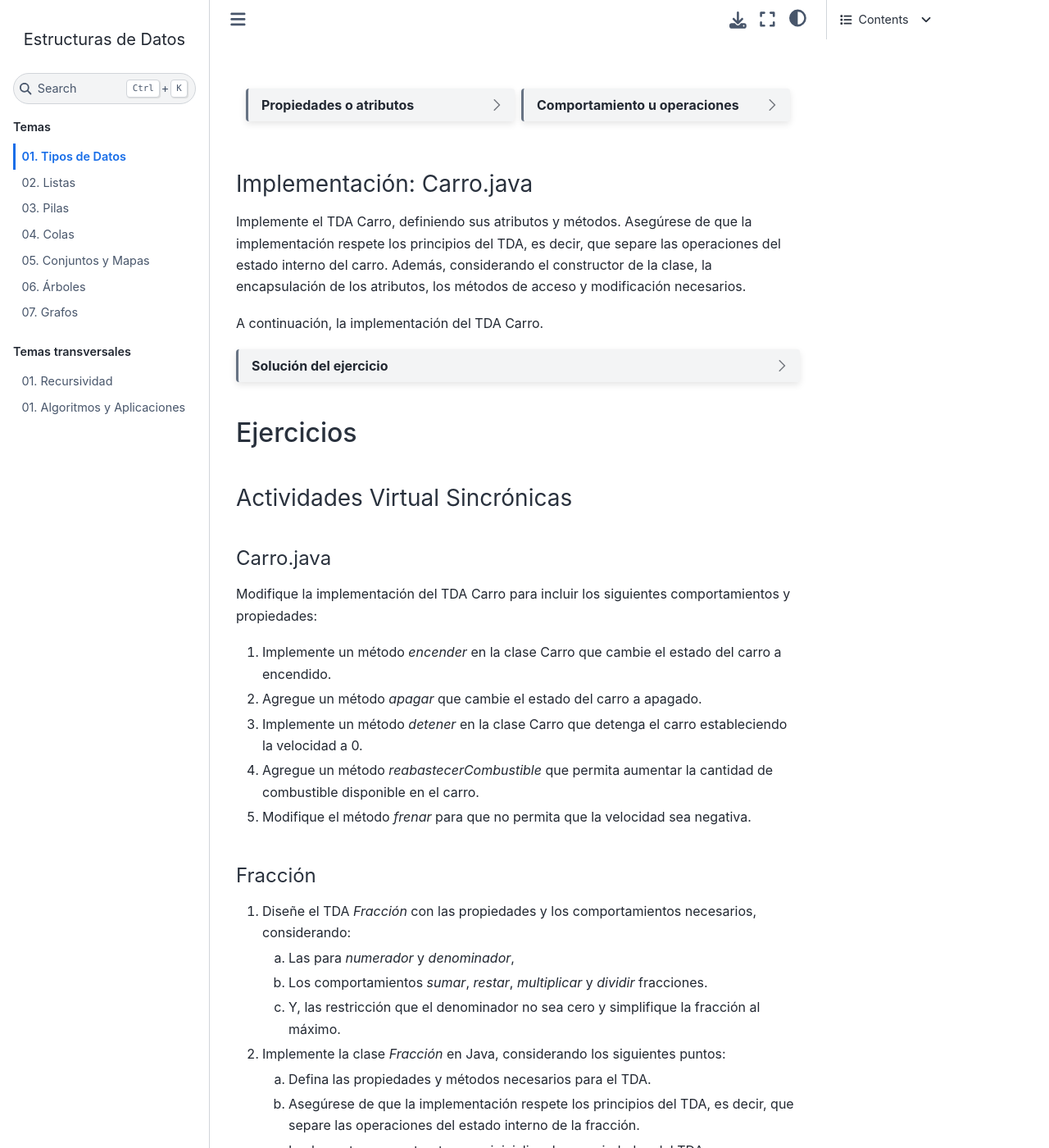
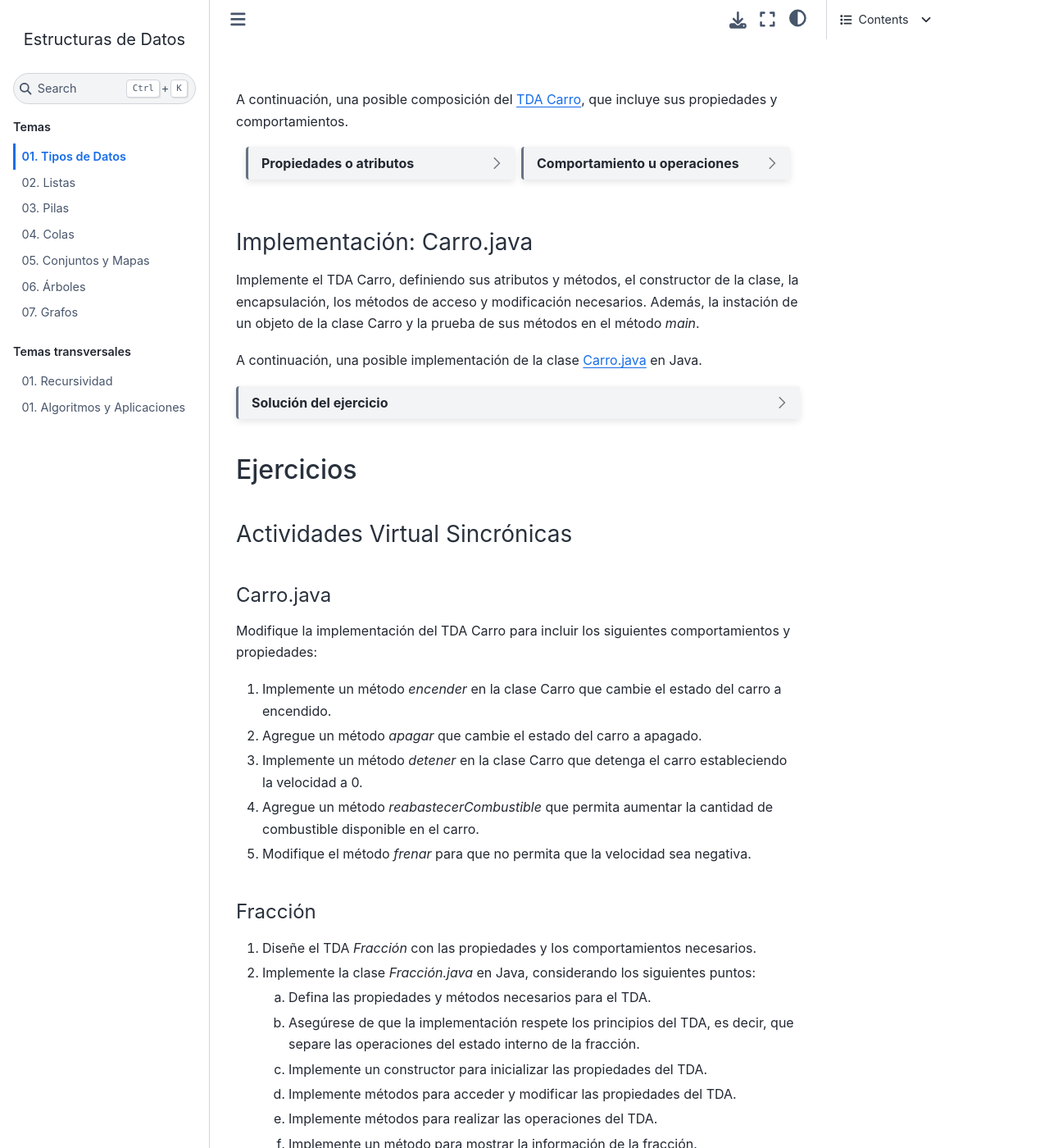
Before and after one commit to CDIAFIEC/FAQs, a Sphinx documentation site: the page built from docs/source/temas/01.tiposdedatos.rst, in a window 1280 px wide and 1400 px high, scrolled down 3806 px. Shown: the whole window at 82% size. Built offline with Sphinx 7.4.7 and the Sphinx Book theme 1.1.4, drawn with Linux system fonts in a browser that asks for light colours; some of the changed text lies outside the part shown.

Commit message:
relabeling

```diff
--- a/docs/source/temas/01.tiposdedatos.rst
+++ b/docs/source/temas/01.tiposdedatos.rst
@@ -214,7 +214,11 @@
 
 .. rst-class:: centered
 
-    Piensa en los comportamientos u operaciones y las propiedades o atributos de un **Carro**.
+    Diseña un **Carro**, piensa en sus propiedades o atributos y en sus comportamientos u operaciones.
+
+A continuación, una posible composición del :ref:`TDA Carro <tda_carro>`, que incluye sus propiedades y comportamientos.
+
+.. _tda_carro:
 
 .. grid:: 1 1 2 2
     :gutter: 2
@@ -247,9 +251,11 @@
 Implementación: Carro.java
 ---------------------------
 
-Implemente el TDA Carro, definiendo sus atributos y métodos. Asegúrese de que la implementación respete los principios del TDA, es decir, que separe las operaciones del estado interno del carro. Además, considerando el constructor de la clase, la encapsulación de los atributos, los métodos de acceso y modificación necesarios.
+Implemente el TDA Carro, definiendo sus atributos y métodos, el constructor de la clase, la encapsulación, los métodos de acceso y modificación necesarios. Además, la instación de un objeto de la clase Carro y la prueba de sus métodos en el método `main`.
 
-A continuación, la implementación del TDA Carro.
+A continuación, una posible implementación de la clase :ref:`Carro.java <clase_carro>` en Java.
+
+.. _clase_carro:
 
 .. dropdown:: Solución del ejercicio
     :animate: fade-in-slide-down
@@ -329,14 +335,8 @@
 Fracción
 ^^^^^^^^
 
-1. Diseñe el TDA `Fracción` con las propiedades y los comportamientos necesarios, considerando:
-
-   a) Las para `numerador` y `denominador`,
-   b) Los comportamientos `sumar`, `restar`, `multiplicar` y `dividir` fracciones.
-   c) Y, las restricción que el denominador no sea cero y simplifique la fracción al máximo.
-
-
-2. Implemente la clase `Fracción` en Java, considerando los siguientes puntos:
+1. Diseñe el TDA `Fracción` con las propiedades y los comportamientos necesarios.
+2. Implemente la clase `Fracción.java` en Java, considerando los siguientes puntos:
 
    a) Defina las propiedades y métodos necesarios para el TDA.
    b) Asegúrese de que la implementación respete los principios del TDA, es decir, que separe las operaciones del estado interno de la fracción.
```
